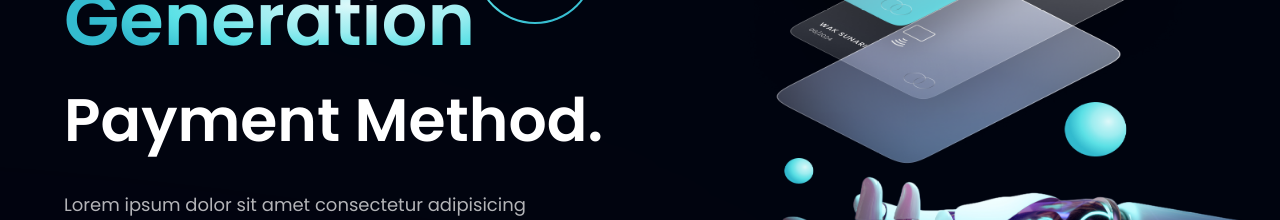
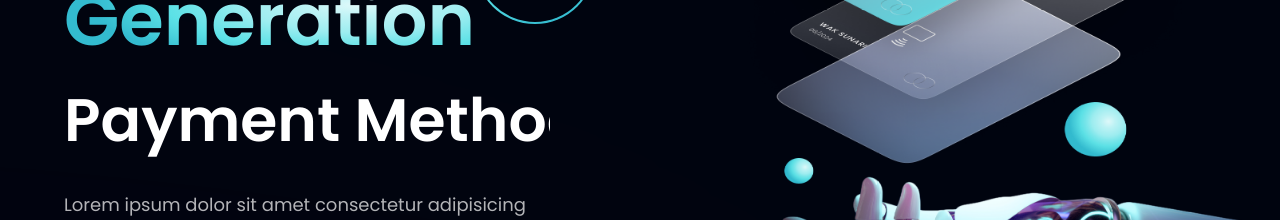
Before and after one commit to Mukil09/Bank-App, a React (Create React App) app: page / in a window 1280 px wide. Shown: the part 338-558 px from the top of the page. Built offline with nearby package versions, Linux system fonts and the light colour scheme.

Commit message:
Successfully completed the project

```diff
--- a/src/Components/Hero.jsx
+++ b/src/Components/Hero.jsx
@@ -2,6 +2,7 @@ import React from "react";
 import styles from "../style";
 import { discount, robot } from "../assets";
 import GetStarted from "./GetStarted";
+import "./Reveal.css";
 
 function Hero() {
   return (
@@ -30,9 +31,11 @@ function Hero() {
             <GetStarted />
           </div>
         </div>
-        <h1 className="font-poppins font-semibold ss:text-[60px] text-[32px] text-white ss:leading-[100px] leading-[75px]w-full">
-          Payment Method.
-        </h1>
+        <div className="type-container">
+          <h1 className="type-text font-poppins font-semibold ss:text-[60px] text-[32px] text-white ss:leading-[100px] leading-[75px]w-full">
+            Payment Method.
+          </h1>
+        </div>
         <p className={`${styles.paragraph} max-w-[472px] mt-5`}>
           Lorem ipsum dolor sit amet consectetur adipisicing elit. Eligendi
           architecto modi deleniti, aliquid placeat fuga. Cumque aperiam, autem
--- a/src/Components/Reveal.css
+++ b/src/Components/Reveal.css
@@ -1,3 +1,27 @@
+.type-container {
+  display: inline-block;
+}
+
+.type-text {
+  /* border-right: 4px solid white; */
+  width: 100%;
+  white-space: nowrap;
+  overflow: hidden;
+  animation: typing 2.5s infinite, cursor 0.4s step-end infinite alternate;
+}
+
+@keyframes cursor {
+  50% {
+    border-color: transparent;
+  }
+}
+
+@keyframes typing {
+  from {
+    width: 0;
+  }
+}
+
 .stats-item {
   opacity: 0;
   transform: translateY(50px);
```
